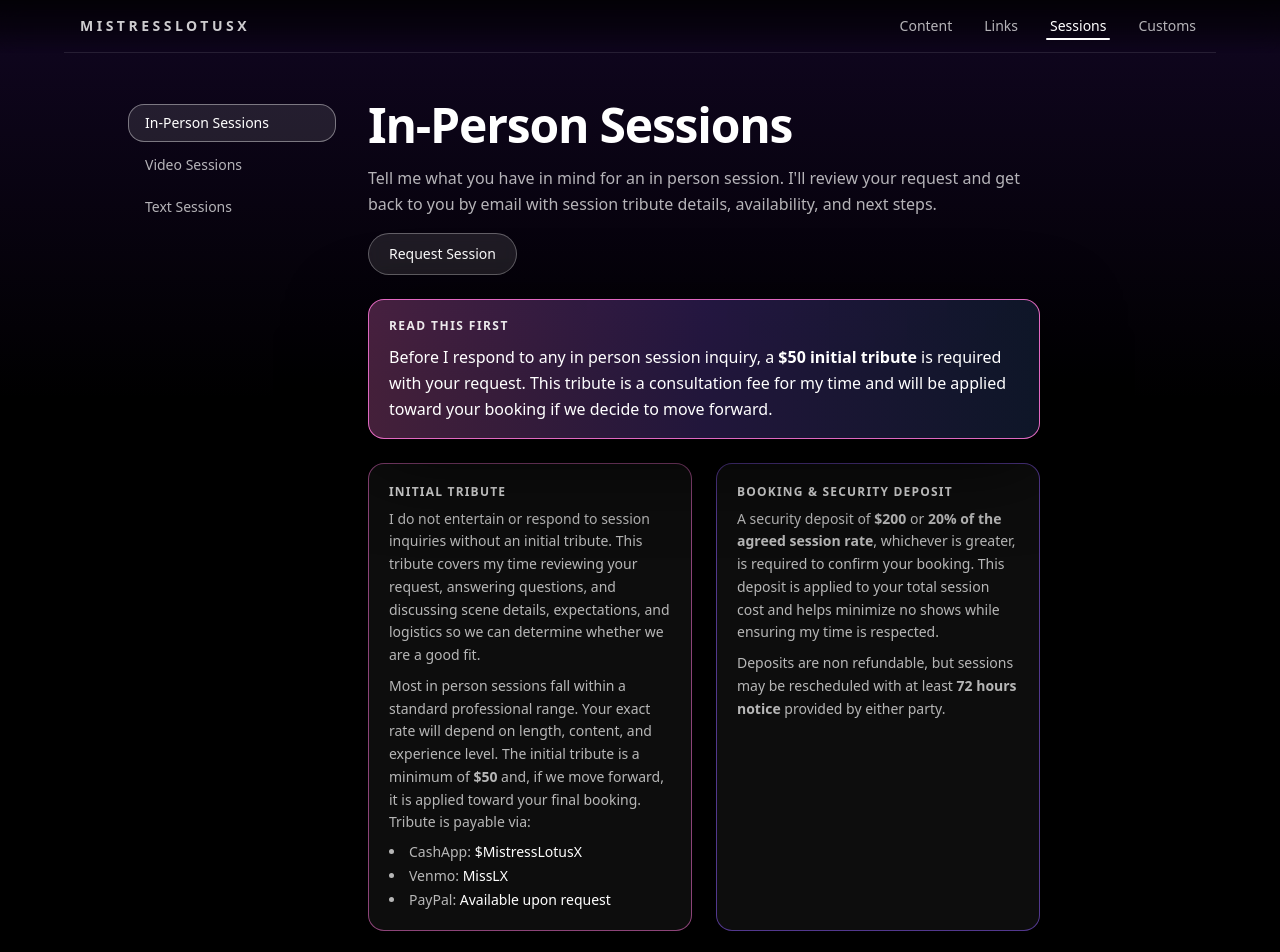
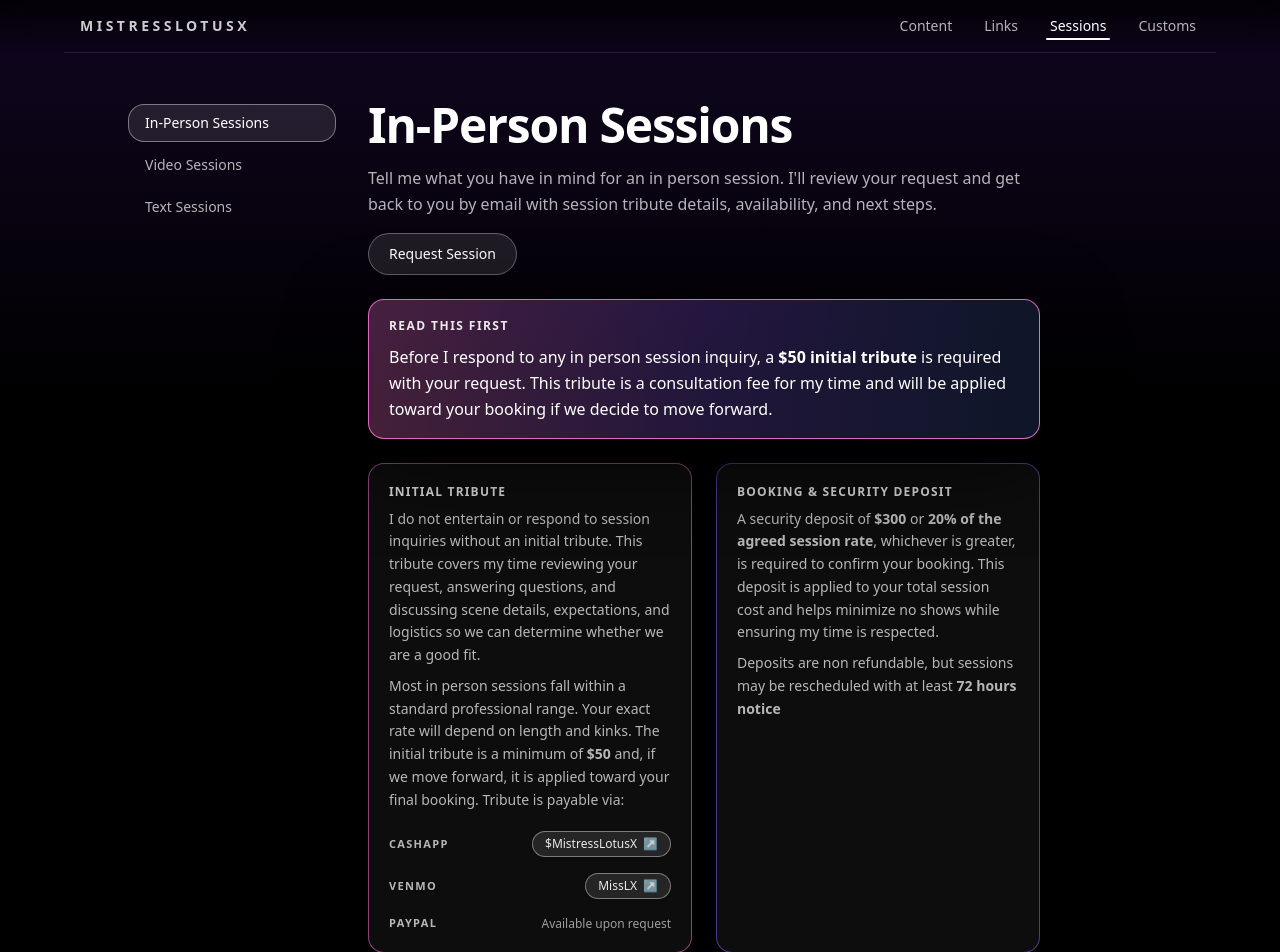
Before and after one commit to ZechsMerquise1/missreslotusx-website, a Next.js app: page /sessions in a window 1280 px wide. Shown: the top 952 px of the page. Built offline with nearby package versions, Linux system fonts and the light colour scheme.

Commit message:
added payment buttons

```diff
--- a/app/content/page.tsx
+++ b/app/content/page.tsx
@@ -3,9 +3,9 @@ import Link from "next/link";
 import Image from "next/image";
 import Navbar from "../components/ui/navbar";
 
-const KOC_URL = "https://kinkoncommand.com";
-const ONLYFANS_URL = "https://onlyfans.com/"; // update with your handle
-const LOYALFANS_URL = "https://loyalfans.com/"; // update with your handle
+const KOC_URL = "https://kinkoncommand.com/?src=lw";
+const ONLYFANS_URL = "https://onlyfans.com/mistresslotusx"; // update with your handle
+const LOYALFANS_URL = "https://loyalfans.com/mistresslotusx"; // update with your handle
 
 export default function ContentPage() {
   return (
@@ -26,8 +26,8 @@ export default function ContentPage() {
               Where my content lives
             </h1>
             <p className="mt-4 max-w-2xl text-sm text-white/60 md:text-base">
-              These are the platforms where you can watch my work. KinkOnCommand is
-              my primary home for full length scenes and real BDSM content.
+              These are the platforms where you can view my content. KinkOnCommand is
+              my primary home for full length lezdom, femdom and solo scenes.
             </p>
           </section>
 
--- a/app/sessions/page.tsx
+++ b/app/sessions/page.tsx
@@ -235,30 +235,72 @@ export default function SessionsPage() {
                         </p>
 <p className="mt-2 text-sm text-white/70">
   Most in person sessions fall within a standard professional
-                          range. Your exact rate will depend on length, content, and
-                          experience level. The initial tribute is a minimum of{" "}
-                          <span className="font-semibold">$50</span> and, if we move
-                          forward, it is applied toward your final booking. Tribute is
-                          payable via:
+  range. Your exact rate will depend on length and kinks. The initial tribute is a minimum of{" "}
+  <span className="font-semibold">$50</span> and, if we move forward,
+  it is applied toward your final booking. Tribute is payable via:
 </p>
-                        <ul className="mt-2 text-sm text-white/70 list-disc list-inside space-y-1">
-                          <li>
-                            CashApp:{" "}
-                            <span className="font-medium text-white">
+
+<div className="mt-5 space-y-4">
+
+  {/* CashApp */}
+  <div className="flex items-center justify-between">
+    <span className="text-[11px] font-semibold tracking-[0.12em] uppercase text-white/70">
+      CashApp
+    </span>
+
+    <a
+      href="https://cash.app/$MistressLotusX"
+      target="_blank"
+      rel="noopener noreferrer"
+      className="
+        inline-flex items-center gap-1.5 rounded-full border border-white/40 bg-white/10
+        px-3 py-1 text-xs font-medium text-white/90
+        hover:bg-white/20 hover:border-white/60 hover:text-white
+        transition shadow-sm cursor-pointer
+      "
+    >
       $MistressLotusX
+      <span className="text-white/80 text-[12px] leading-none">↗</span>
+    </a>
+  </div>
+
+  {/* Venmo */}
+  <div className="flex items-center justify-between">
+    <span className="text-[11px] font-semibold tracking-[0.12em] uppercase text-white/70">
+      Venmo
     </span>
-                          </li>
-                          <li>
-                            Venmo:{" "}
-                            <span className="font-medium text-white">MissLX</span>
-                          </li>
-                          <li>
-                            PayPal:{" "}
-                            <span className="font-medium text-white">
-                              Available upon request
+
+    <a
+      href="https://venmo.com/u/MissLX"
+      target="_blank"
+      rel="noopener noreferrer"
+      className="
+        inline-flex items-center gap-1.5 rounded-full border border-white/40 bg-white/10
+        px-3 py-1 text-xs font-medium text-white/90
+        hover:bg-white/20 hover:border-white/60 hover:text-white
+        transition shadow-sm cursor-pointer
+      "
+    >
+      MissLX
+      <span className="text-white/80 text-[12px] leading-none">↗</span>
+    </a>
+  </div>
+
+  {/* PayPal */}
+  <div className="flex items-center justify-between">
+    <span className="text-[11px] font-semibold tracking-[0.12em] uppercase text-white/70">
+      PayPal
     </span>
-                          </li>
-                        </ul>
+
+    <span className="text-xs text-white/60">Available upon request</span>
+  </div>
+
+</div>
+
+
+
+
+
                       </div>
 
                       {/* Booking & Security Deposit */}
@@ -273,7 +315,7 @@ export default function SessionsPage() {
                         </h2>
                         <p className="mt-2 text-sm text-white/70 leading-relaxed">
                           A security deposit of{" "}
-                          <span className="font-semibold">$200</span> or{" "}
+                          <span className="font-semibold">$300</span> or{" "}
                           <span className="font-semibold">
                             20% of the agreed session rate
                           </span>
@@ -284,7 +326,6 @@ export default function SessionsPage() {
                         <p className="mt-2 text-sm text-white/70 leading-relaxed">
                           Deposits are non refundable, but sessions may be rescheduled
                           with at least <span className="font-semibold">72 hours notice</span>{" "}
-                          provided by either party.
                         </p>
                       </div>
                     </div>
```
Lines whose indentation alone changed are shown as unchanged.
